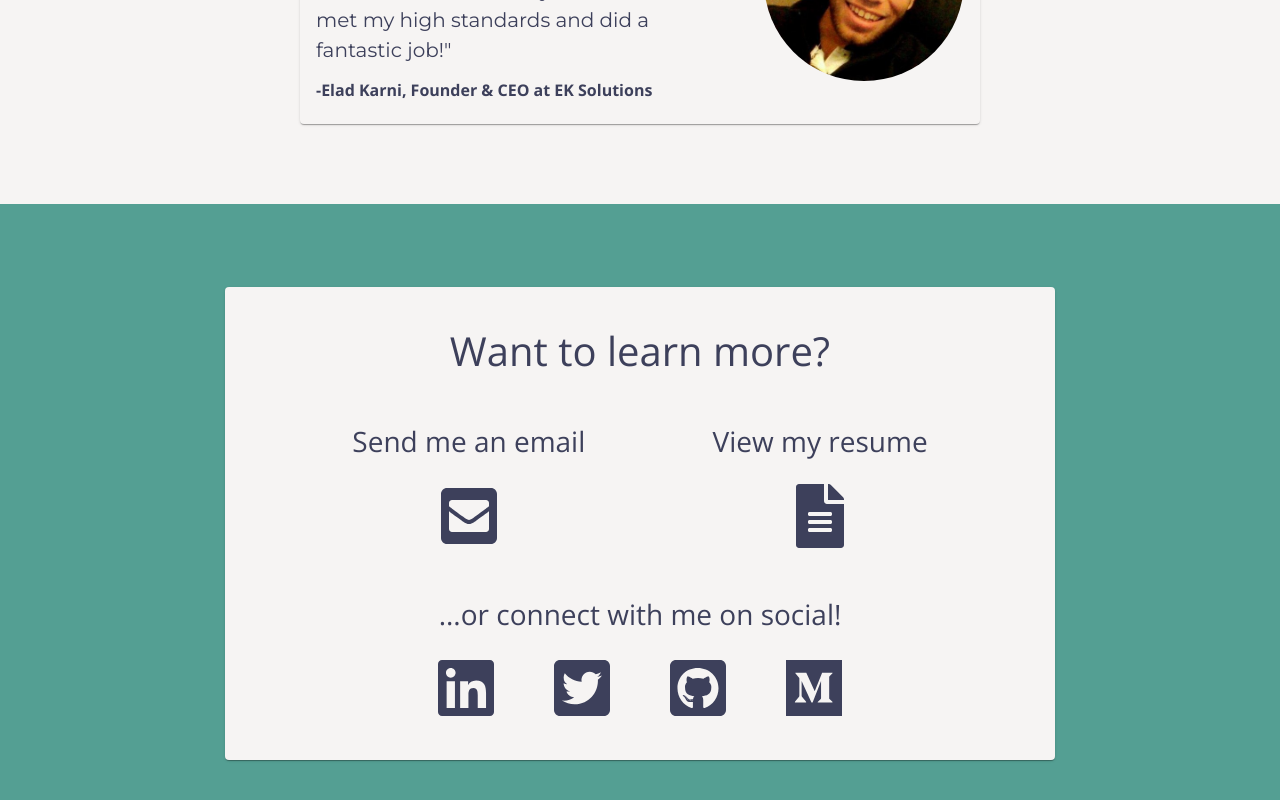
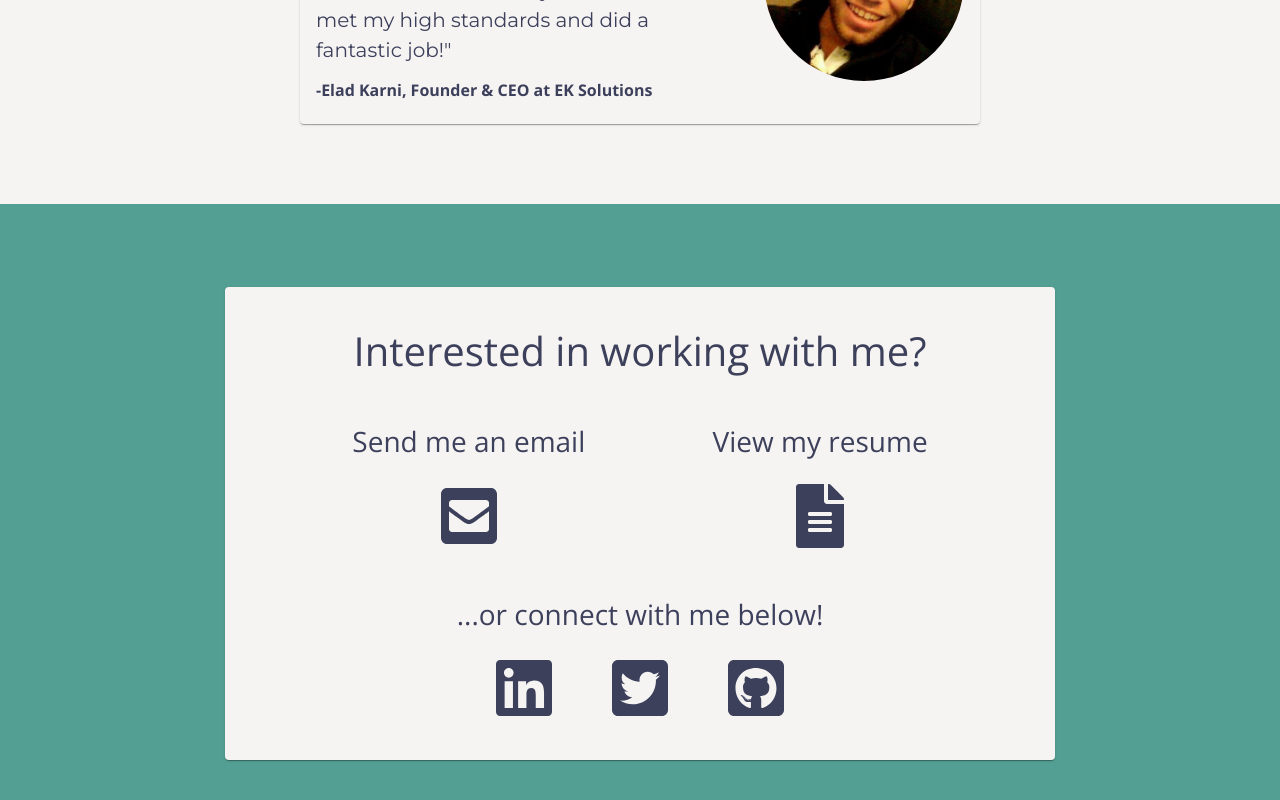
Before and after one commit to brandon-olin/PortfolioPage, a React (Create React App) app: page / in a window 1280 px wide. Shown: the part 4074-4874 px from the top of the page. Built offline with nearby package versions, Linux system fonts and the light colour scheme.

Commit message:
Removed medium link in social links section and sped up fade ins for a smoother experience

```diff
--- a/src/components/ContactSection.js
+++ b/src/components/ContactSection.js
@@ -9,10 +9,10 @@ const ContactSection = () => {
     <div className="contact-container" id="contact">
       <FadeInSection delay={500}>
         <div className="contact-card">
-          <h1 id="contact-title">Want to learn more?</h1>
+          <h1 id="contact-title">Interested in working with me?</h1>
           <div className="contact-wrapper">
             <div className="professional">
-              <FadeInSection delay={1500}>
+              <FadeInSection delay={1250}>
                 <div>
                   <h3 className="contact-section-header">Send me an email</h3>
                   <nav id="">
@@ -20,7 +20,7 @@ const ContactSection = () => {
                   </nav>
                 </div>
               </FadeInSection>
-              <FadeInSection delay={2500}>
+              <FadeInSection delay={2000}>
                 <div>
                   <h3 className="contact-section-header">View my resume</h3>
                   <nav id="">
@@ -29,14 +29,14 @@ const ContactSection = () => {
                 </div>
               </FadeInSection>
             </div>
-            <FadeInSection delay={3500}>
+            <FadeInSection delay={2750}>
               <div className="social">
-                <h3 className="contact-section-header">...or connect with me on social!</h3>
+                <h3 className="contact-section-header">...or connect with me below!</h3>
                 <nav id="social-links">
                   <a className="social-icon-link" href="https://www.linkedin.com/in/brandon-olin/"><FontAwesomeIcon className="social-icon" icon={faLinkedin} /></a>
                   <a className="social-icon-link" href="https://twitter.com/BrandonOlin"><FontAwesomeIcon className="social-icon" icon={faTwitterSquare} /></a>
                   <a className="social-icon-link" href="https://github.com/brandon-olin"><FontAwesomeIcon className="social-icon" icon={faGithubSquare} /></a>
-                  <a className="social-icon-link" href="https://medium.com/@brandonolin"><FontAwesomeIcon className="social-icon" icon={faMedium} /></a>
+                  {/* <a className="social-icon-link" href="https://medium.com/@brandonolin"><FontAwesomeIcon className="social-icon" icon={faMedium} /></a> */}
                 </nav>
               </div>
             </FadeInSection>
--- a/src/styles/contact/contact.scss
+++ b/src/styles/contact/contact.scss
@@ -51,7 +51,7 @@
 
 #social-links {
     display: grid;
-    grid-template-columns: 1fr 1fr 1fr 1fr;
+    grid-template-columns: 1fr 1fr 1fr;
     grid-gap: 60px;
 }
 
```
